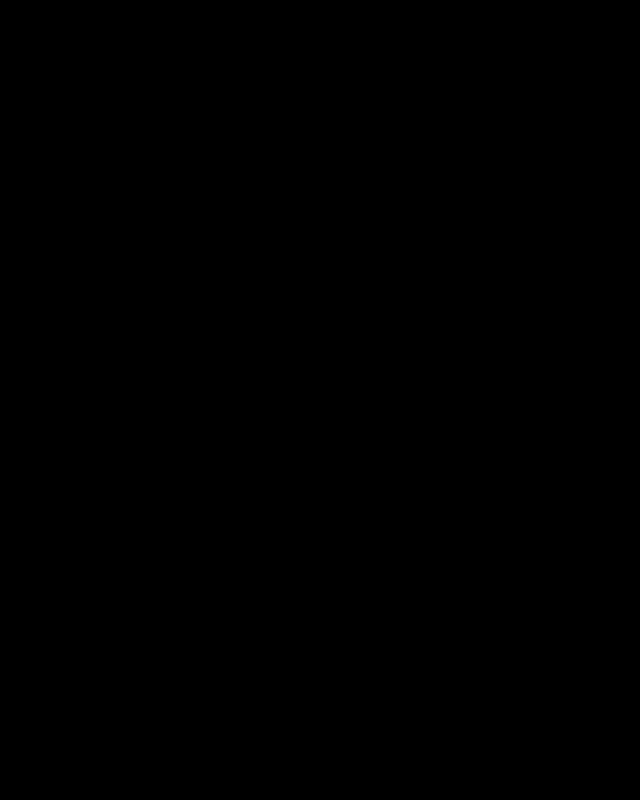
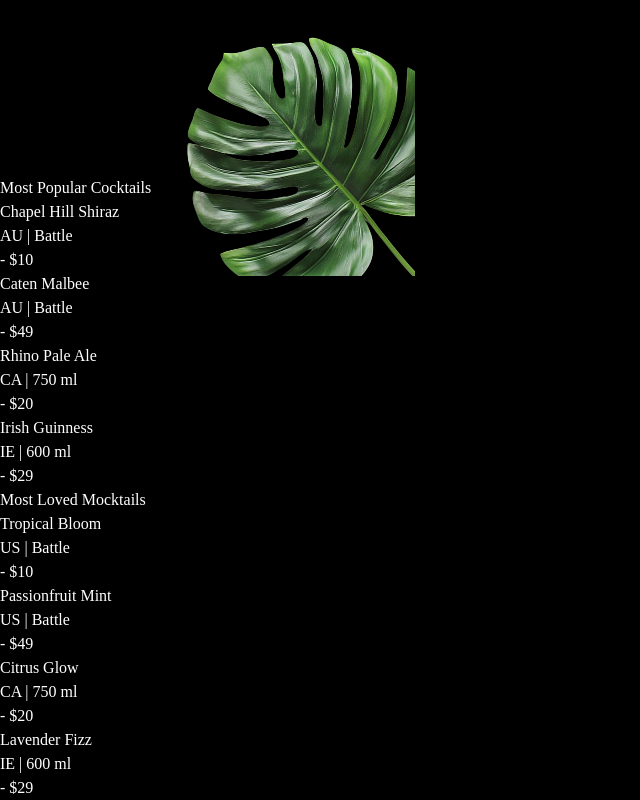
Before and after one commit to AashrithG-tech/GSAP-Website, a React (Vite) app in the folder vite-project/: page / in a window 1280 px wide. Shown: the part 1873-2673 px from the top of the page, without its empty margins (0-640 px from the left). Before the commit the page ends 1385 px from the top, so only its background shows below. Built offline with nearby package versions, Linux system fonts and the light colour scheme; a web font is replaced by a local one.

Commit message:
Cocktails section

```diff
--- a/vite-project/src/App.jsx
+++ b/vite-project/src/App.jsx
@@ -3,6 +3,7 @@
 import gsap from "gsap";
 import Navbar from "./components/Navbar.jsx";
 import Hero from "./components/Hero.jsx";
+import Cocktails from "./components/Cocktails.jsx";
 
 gsap.registerPlugin(ScrollTrigger,SplitText);
 
@@ -11,7 +12,7 @@
         <main>
             <Navbar />
             <Hero />
-            <div className="h-dvh bg-black"></div>
+            <Cocktails />
         </main>
     )
 }
--- /dev/null
+++ b/vite-project/src/components/Cocktails.jsx
@@ -0,0 +1,67 @@
+import React from "react";
+import {cocktailLists,mockTailLists} from "../../constants/index.js";
+import {useGSAP} from "@gsap/react";
+import gsap from "gsap";
+
+const Cocktails = () => {
+
+    useGSAP(() => {
+        const parallaxTimeline = gsap.timeline({
+            scrollTrigger:{
+                trigger:'#cocktails',
+                start:'top 30%',
+                end:'bottom 80%',
+                scrub:true,
+            }
+        })
+
+        parallaxTimeline.from('#c-left-leaf',{
+            x:-100,y:100
+        })
+            .from('#c-right-leaf',{
+                x:100,y:100
+            })
+
+    })
+    return (
+        <section id="cocktails" className="noisy">
+            <img src="/images/cocktail-left-leaf.png" alt="left-leaf" id="c-left-leaf" />
+            <img src="/images/cocktail-right-leaf.png" alt="right-leaf" id="c-right-leaf" />
+
+            <div  className="list">
+                <div className="popular">
+                    <h2 className="font-bold">Most Popular Cocktails</h2>
+
+                    <ul>
+                        {cocktailLists.map((drink) => (
+                            <li key={drink.name}>
+                                <div className="md:me-28">
+                                    <h3>{drink.name}</h3>
+                                    <p>{drink.country} | {drink.detail}</p>
+                                </div>
+                                <span>- {drink.price}</span>
+                            </li>
+                        ))}
+                    </ul>
+                </div>
+                <div className="loved">
+                    <h2 className="font-bold">Most Loved Mocktails</h2>
+
+                    <ul>
+                        {mockTailLists.map(({name,country,detail,price}) => (
+                            <li key={name}>
+                                <div className="me-28">
+                                    <h3>{name}</h3>
+                                    <p>{country} | {detail}</p>
+                                </div>
+                                <span>- {price}</span>
+                            </li>
+                        ))}
+                    </ul>
+                </div>
+            </div>
+        </section>
+    )
+}
+
+export default Cocktails;
```
